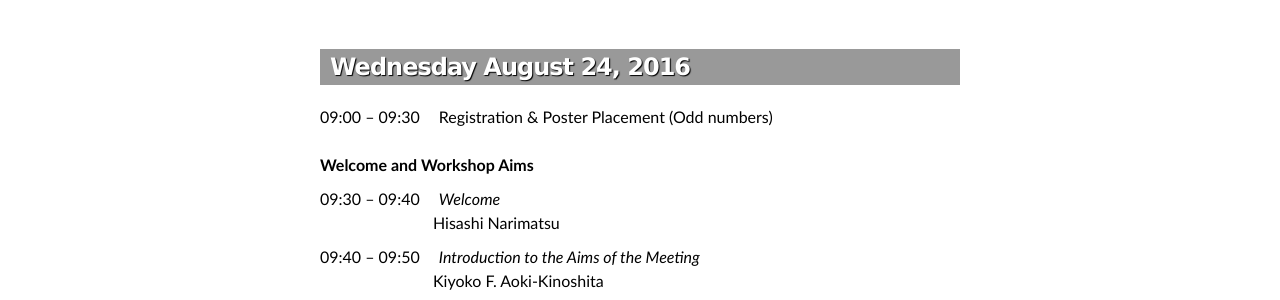
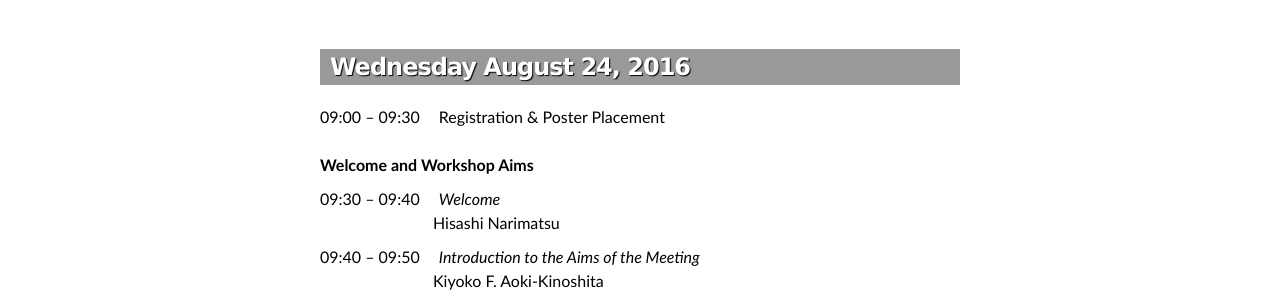
Before and after one commit to yamazakiM/WarrenWorkshop2016, a Jekyll site: the page built from program/index.md, in a window 1280 px wide and 900 px high, scrolled down 353 px. Shown: the part 153-453 px from the top of the window. Built offline with Jekyll 4.4.1, drawn with Linux system fonts in a browser that asks for light colours; nearby versions of some CDN libraries; library files that are not in the unit come from our copies; some of the changed text lies outside the part shown.

Commit message:
Update index.md

```diff
--- a/program/index.md
+++ b/program/index.md
@@ -21,7 +21,7 @@
 <h3>Wednesday August 24, 2016</h3>
 <p>
 	<span style="display:inline-block; width=130px; margin-top:10px; margin-right:15px">09:00 – 09:30</span>
-	<span>Registration &amp; Poster Placement (Odd numbers)</span>
+	<span>Registration &amp; Poster Placement</span>
 	<br>
 	<br>
 	<strong>Welcome and Workshop Aims</strong>
@@ -143,7 +143,7 @@
 <h3>Thursday August 25, 2016</h3>
 <p>
 	<span style="display:inline-block; width=130px; margin-top:10px; margin-right:15px">08:30 – 09:00</span>
-	<span>Registration &amp; Poster Placement (Even numbers)</span>
+	<span>Registration</span>
 	<br>
 	<br>
 	<strong>Session 3: Analytics</strong>
```
